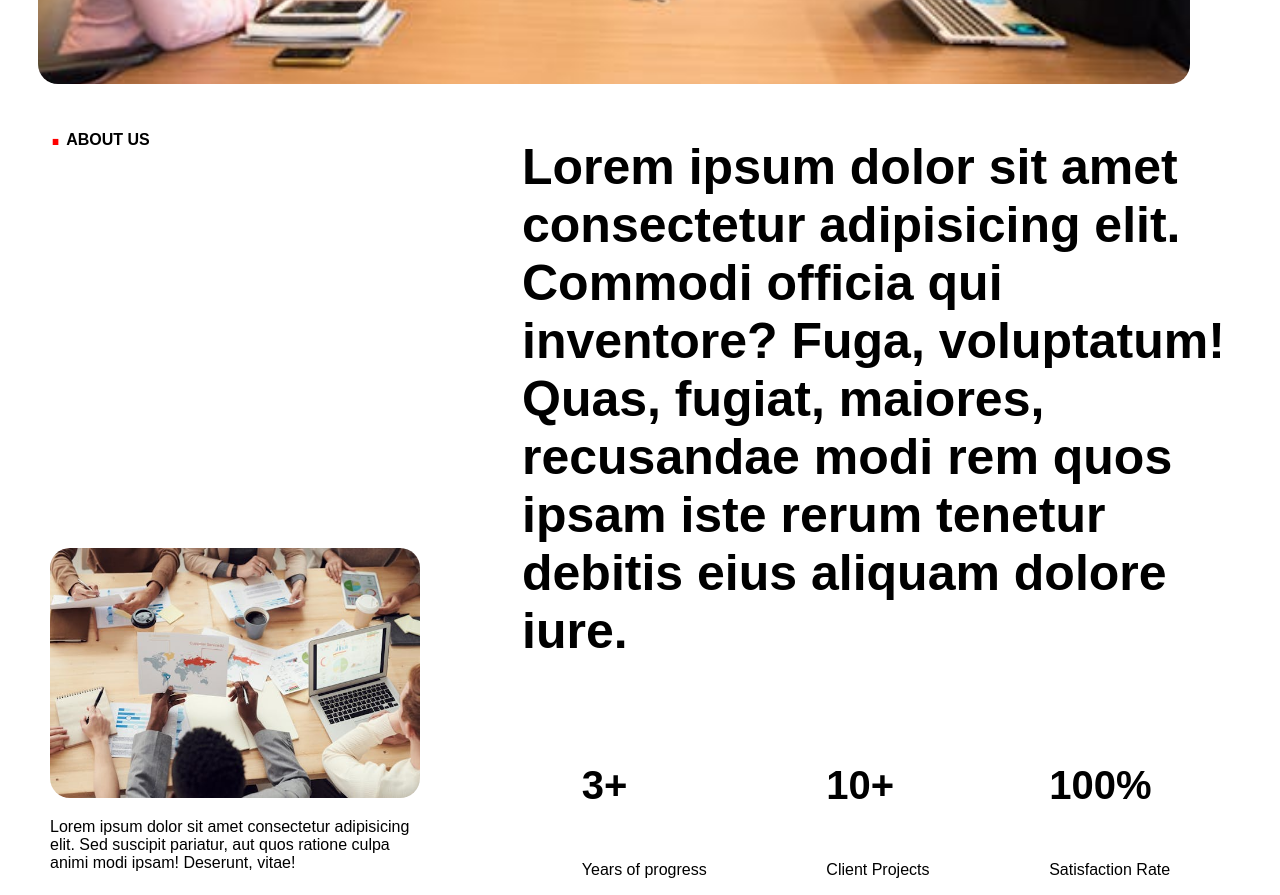
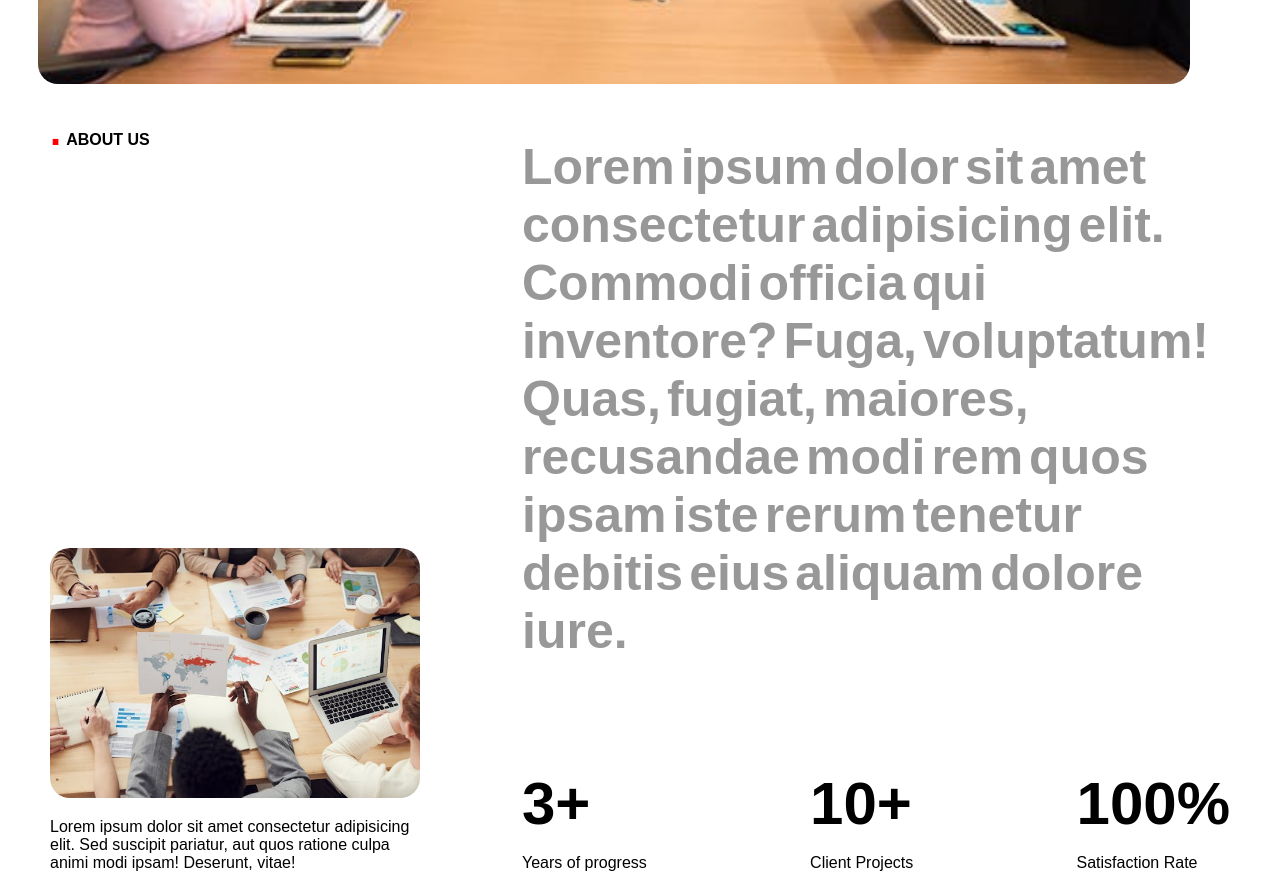
Before and after one commit to tez-hub/landing-pages, a React (Vite) app: page / in a window 1280 px wide. Shown: the part 1540-2435 px from the top of the page. Built offline with nearby package versions, Linux system fonts and the light colour scheme; a web font is replaced by a local one.

Commit message:
done with about, animating remain

```diff
--- a/src/components/about/About.jsx
+++ b/src/components/about/About.jsx
@@ -1,7 +1,37 @@
 import "./about.css";
 import AboutImage from '../../assets/about.jpg'
+import ScrollTrigger from "gsap/ScrollTrigger";
+import { useEffect, useRef } from "react";
+import gsap from "gsap";
 
 const About = () => {
+    gsap.registerPlugin(ScrollTrigger);
+    const paragraphRef = useRef(null);
+
+    useEffect(() => {
+        const words = paragraphRef.current.querySelectorAll(".word");
+
+        gsap.fromTo(
+          words,
+          { opacity: 0.4 },
+          {
+            opacity: 1,
+            stagger: 0.1,
+            scrollTrigger: {
+              trigger: paragraphRef.current,
+              start: "top 80%",
+              end: "bottom 20%",
+              scrub: true,
+            },
+          }
+        );
+      }, []);
+
+    const text =
+    "Lorem ipsum dolor sit amet consectetur adipisicing elit. Commodi officia qui inventore? Fuga, voluptatum! Quas, fugiat, maiores, recusandae modi rem quos ipsam iste rerum tenetur debitis eius aliquam dolore iure.";
+
+  const splitText = text.split(" ");
+
     return (
         <>
         <div className="about__section">
@@ -15,7 +45,23 @@ const About = () => {
 
 
             <div className="about__section__two">
-                <p className="about__p">Lorem ipsum dolor sit amet consectetur adipisicing elit. Commodi officia qui inventore? Fuga, voluptatum! Quas, fugiat, maiores, recusandae modi rem quos ipsam iste rerum tenetur debitis eius aliquam dolore iure.</p>
+                <p ref={paragraphRef} className="about__p">
+                    {/* Lorem ipsum dolor sit amet consectetur adipisicing elit. Commodi officia qui inventore? Fuga, voluptatum! Quas, fugiat, maiores, recusandae modi rem quos ipsam iste rerum tenetur debitis eius aliquam dolore iure. */}
+                    {splitText.map((word, index) => (
+                        <span
+                        key={index}
+                        className="word"
+                        style={{
+                            display: "inline-block",
+                            opacity: 0.4,
+                            marginRight: "6px",
+                            transition: "opacity 0.3s ease",
+                        }}
+                        >
+                        {word}
+                        </span>
+                    ))}
+                </p>
                 <div className="about__section__two__statistics">
                     <div className="stat_one">
                         <h4>3+</h4>
--- a/src/components/about/about.css
+++ b/src/components/about/about.css
@@ -48,19 +48,16 @@
 
         .about__section__two__statistics{
             display: flex;
-            justify-content: space-around;
+            justify-content: space-between;
 
             .stat_one{
                 h4{
-                    font-size: 40px;
+                    font-size: 60px;
+                    margin: 0;
                 }
             }
 
-            .stat__two{
-                h4{
-                    font-size: 60px;
-                }
-            }
+
         }
     }
 }
--- a/src/components/hero/Hero.jsx
+++ b/src/components/hero/Hero.jsx
@@ -15,6 +15,14 @@ const Hero = () => {
             opacity: 1,
             duration: 1.5,
             delay: 1.5
+        })
+
+        gsap.fromTo(".hero__img img", {
+            y: "100%"
+        }, {
+            y: 0,
+            delay: 2,
+            duration: 1
         })
     }, []);
 
```
